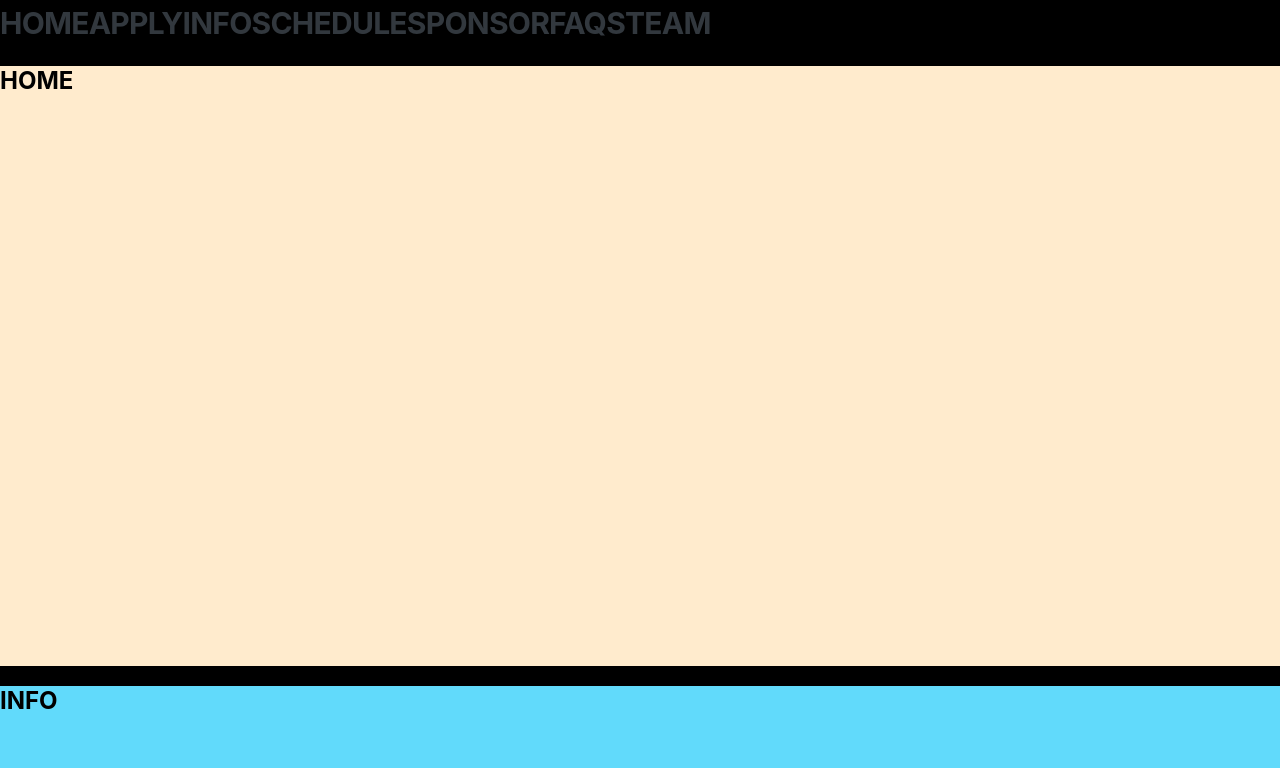
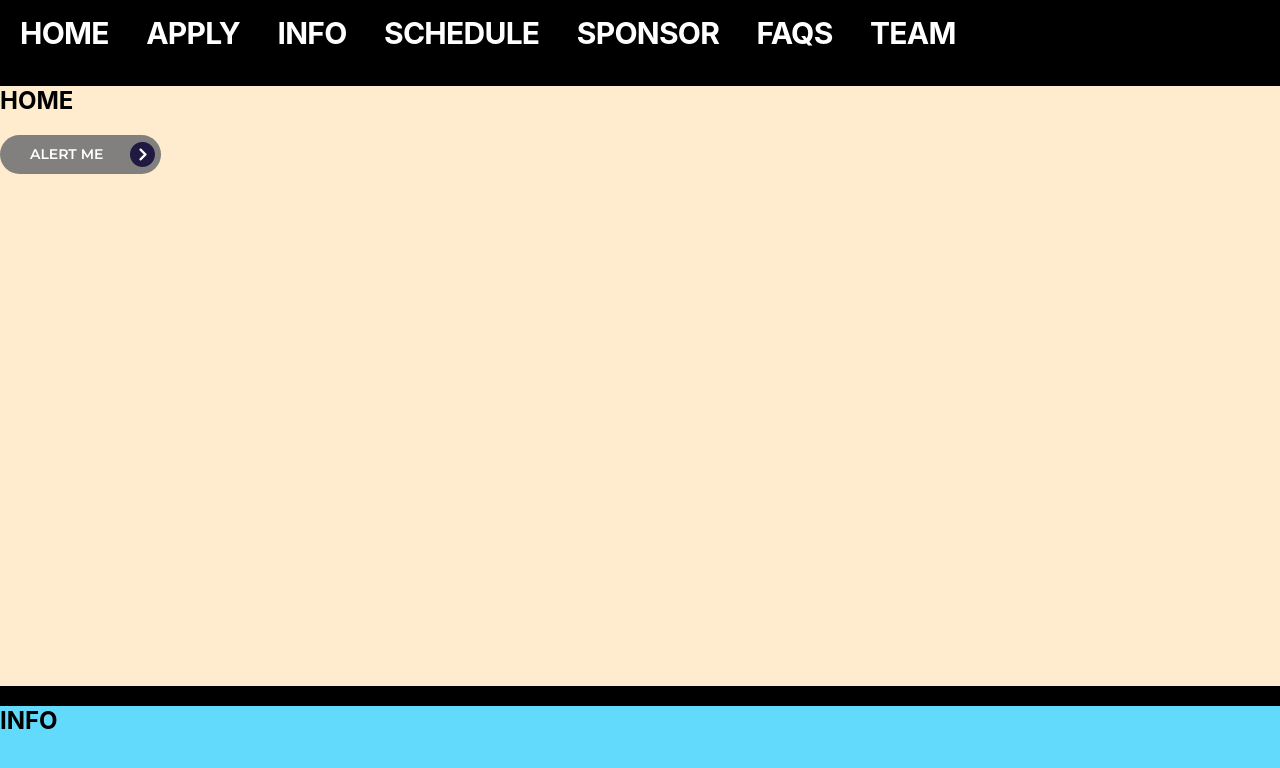
Before and after one commit to mvhacks/website-9.0, a React (Create React App) app: page / in a window 1280 px wide. Shown: the top 768 px of the page. Built offline with nearby package versions, Linux system fonts and the light colour scheme.

Commit message:
Stylizing nav bar
Signed-off-by: FordoA455 <milobylin@gmail.com>

```diff
--- a/src/App.tsx
+++ b/src/App.tsx
@@ -45,9 +45,17 @@ function App() {
         url('https://fonts.googleapis.com/css2?family=Montserrat:ital,wght@0,100..900;1,100..900&display=swap');
       </style>
       <Navbar onOptionSelect={handleOptionChange}/>
-      <div>
       <div className="home" ref={home}>
         <h2>HOME</h2>
+        <Button
+          sx={{ borderRadius: "25px" }}
+          id="alert"
+          component="a"
+          href="https://docs.google.com/forms/d/e/1FAIpQLSefTr6730BXSMYYdAnDXS5hFu_NZ5FHyzNYkv2MYqZoxvkgyQ/viewform"
+        >
+          ALERT ME
+          <img src={arrow} height="25" width="25" id="arrow"/>
+        </Button>
       </div>
       <div className="info" ref={info}>
         <h2>INFO</h2>
@@ -64,16 +72,6 @@ function App() {
       <div className="team" ref={team}>
         <h2>TEAM</h2>
       </div>
-      <Button
-        sx={{ borderRadius: "25px" }}
-        id="alert"
-        component="a"
-        href="https://docs.google.com/forms/d/e/1FAIpQLSefTr6730BXSMYYdAnDXS5hFu_NZ5FHyzNYkv2MYqZoxvkgyQ/viewform"
-      >
-        ALERT ME
-        <img src={arrow} height="25" width="25" id="arrow"/>
-      </Button>
-      </div>
       <br />
       <br />
       <Footer></Footer>
--- a/src/components/Navbar.tsx
+++ b/src/components/Navbar.tsx
@@ -3,14 +3,14 @@ import Link from '@mui/joy/Link';
 
 export default function Navbar({ onOptionSelect }: any) {
   return (
-    <div>
-      <Link component="button" color="neutral" level="h2" underline="none" variant="plain"  onClick = {() => onOptionSelect('home')}>HOME</Link>
-      <Link component="button" color="neutral" level="h2" underline="none" variant="plain" >APPLY</Link>
-      <Link component="button" color="neutral" level="h2" underline="none" variant="plain" onClick = {() => onOptionSelect('info')}>INFO</Link>
-      <Link component="button" color="neutral" level="h2" underline="none" variant="plain" onClick = {() => onOptionSelect('schedule')}>SCHEDULE</Link>
-      <Link component="button" color="neutral" level="h2" underline="none" variant="plain" onClick = {() => onOptionSelect('sponsor')}>SPONSOR</Link>
-      <Link component="button" color="neutral" level="h2" underline="none" variant="plain" onClick = {() => onOptionSelect('faqs')}>FAQS</Link>
-      <Link component="button" color="neutral" level="h2" underline="none" variant="plain" onClick = {() => onOptionSelect('team')}>TEAM</Link>
-    </div>
+    <nav>
+      <Link style = {{margin: 10, color: "white", paddingLeft: 10}} component="button" color="neutral" level="h2" underline="none" variant="plain"  onClick = {() => onOptionSelect('home')}>HOME</Link>
+      <Link style = {{margin: 10, color: "white", paddingLeft: 10}} component="button" color="neutral" level="h2" underline="none" variant="plain" >APPLY</Link>
+      <Link style = {{margin: 10, color: "white", paddingLeft: 10}} component="button" color="neutral" level="h2" underline="none" variant="plain" onClick = {() => onOptionSelect('info')}>INFO</Link>
+      <Link style = {{margin: 10, color: "white", paddingLeft: 10}} component="button" color="neutral" level="h2" underline="none" variant="plain" onClick = {() => onOptionSelect('schedule')}>SCHEDULE</Link>
+      <Link style = {{margin: 10, color: "white", paddingLeft: 10}} component="button" color="neutral" level="h2" underline="none" variant="plain" onClick = {() => onOptionSelect('sponsor')}>SPONSOR</Link>
+      <Link style = {{margin: 10, color: "white", paddingLeft: 10}} component="button" color="neutral" level="h2" underline="none" variant="plain" onClick = {() => onOptionSelect('faqs')}>FAQS</Link>
+      <Link style = {{margin: 10, color: "white", paddingLeft: 10}} component="button" color="neutral" level="h2" underline="none" variant="plain" onClick = {() => onOptionSelect('team')}>TEAM</Link>
+    </nav>
   );
 }
```
